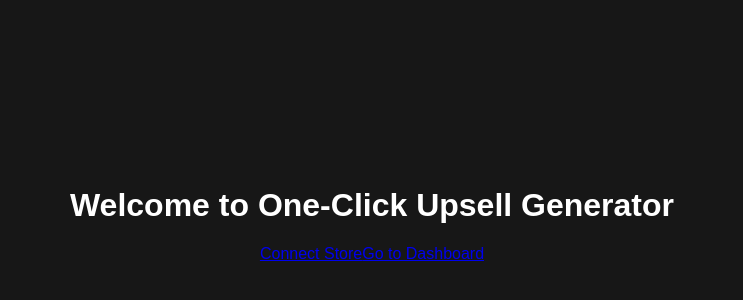
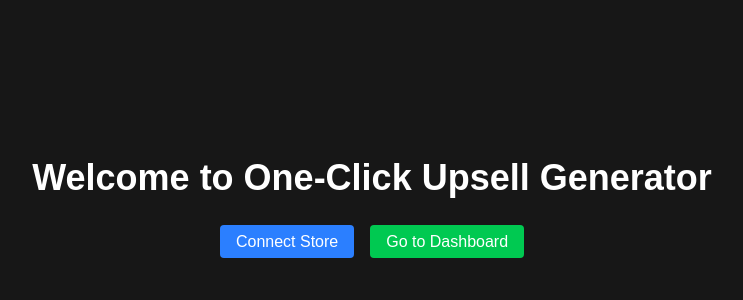
Before and after one commit to PR135TT/upseller, a Next.js app: page / in a window 1280 px wide. Shown: the part 194-494 px from the top of the page, without its empty margins (268-1011 px from the left). Built offline with nearby package versions, Linux system fonts and the light colour scheme.

Commit message:
deleted theme inline

```diff
--- a/src/app/components/UpsellForm.tsx
+++ b/src/app/components/UpsellForm.tsx
@@ -92,7 +92,7 @@ export default function UpsellForm({ formData, setFormData, onSave, onError }: P
   };
 
   return (
-    <div className="bg-white p-6 rounded-lg shadow-md border border-gray-200">
+    <div className="bg-grey p-6 rounded-lg shadow-md border border-gray-200">
       <h2 className="text-xl font-bold mb-4 text-black-800">Create Upsell Offer</h2>
       <form
         className="grid grid-cols-1 md:grid-cols-2 gap-4"
--- a/src/app/globals.css
+++ b/src/app/globals.css
@@ -1,19 +1,10 @@
-@tailwind base;
-@tailwind components;
-@tailwind utilities;
-
+@import "tailwindcss";
 
 :root {
   --background: #171717;
   --foreground: white;
 }
 
-@theme inline {
-  --color-background: var(--background);
-  --color-foreground: var(--foreground);
-  --font-sans: var(--font-geist-sans);
-  --font-mono: var(--font-geist-mono);
-}
 
 @media (prefers-color-scheme: dark) {
   :root {
--- /dev/null
+++ b/stylelint.config.js
@@ -0,0 +1,14 @@
+// stylelint.config.js
+module.exports = {
+  rules: {
+    // ... your other rules ...
+  },
+  // Tell Stylelint to ignore these Tailwind directives:
+  ignoreAtRules: [
+    'tailwind',
+    'apply',
+    'variants',
+    'responsive',
+    'screen',
+  ],
+}
```
